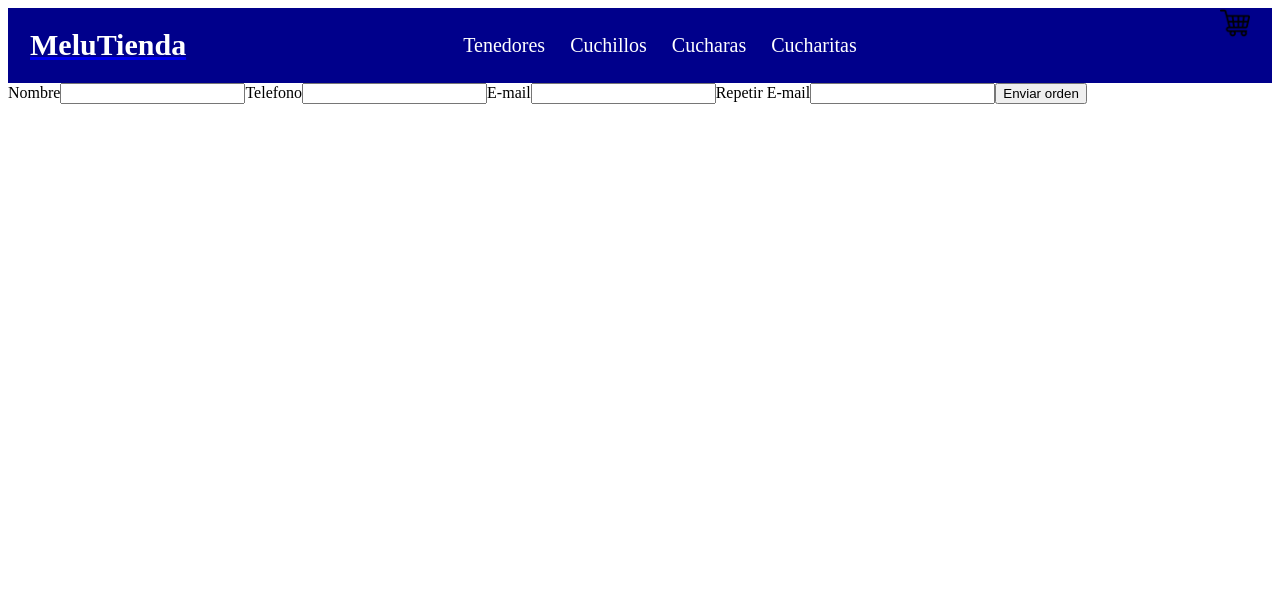
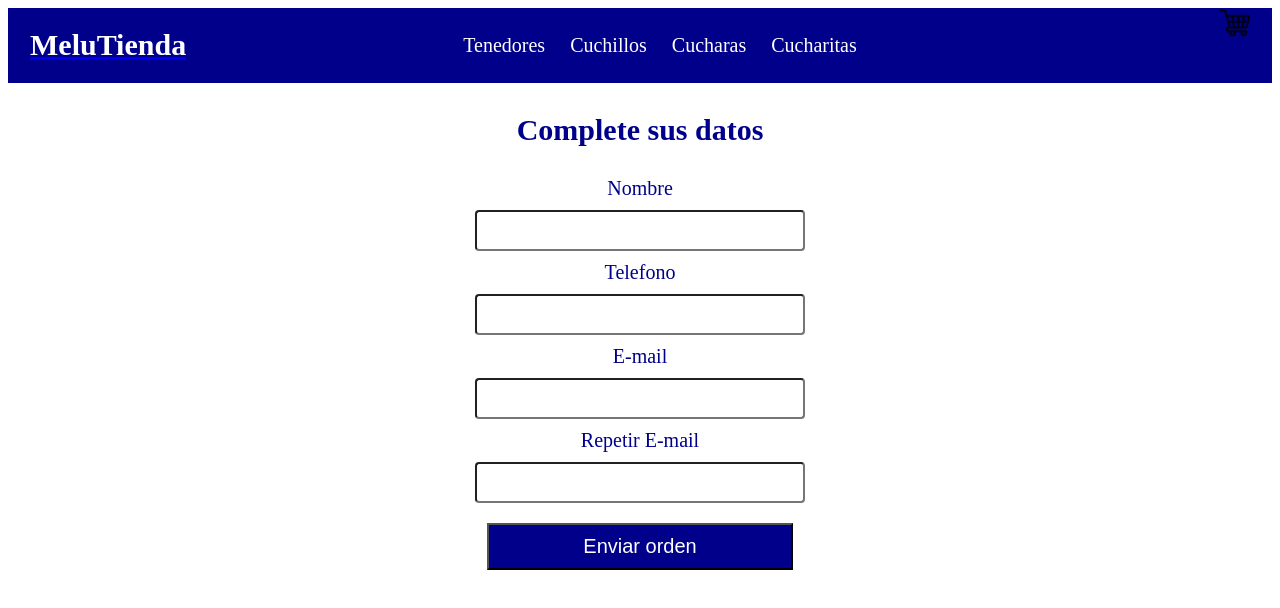
Before and after one commit to guidojb22/my-ecommerce_bendersky, a React (Vite) app: page /checkout in a window 1280 px wide. Shown: the top 608 px of the page. Built offline with nearby package versions, Linux system fonts and the light colour scheme.

Commit message:
Estilo checkout

```diff
--- a/src/components/Checkout/Checkout.css
+++ b/src/components/Checkout/Checkout.css
@@ -0,0 +1,49 @@
+.tituloForm{
+    color: darkblue;
+    font-size: 30px;
+    display: flex;
+    justify-content: center;
+    align-items: center;
+}
+
+.form{
+    margin: 20px;
+    color: darkblue;
+    display: flex;
+    flex-direction: column;
+    font-size: 20px;
+    justify-content: center;
+    align-items: center;
+}
+
+.input{
+    width: 25%;
+    font-size: 15px;
+    padding: 10px;
+    margin: 10px 0;
+    border-radius: 4px;
+    color: darkblue;
+}
+
+.boton{
+    width: 25%;
+    text-decoration: none;
+    margin: 10px 0;
+    color: white;
+    background-color: darkblue;
+    padding: 10px 0;
+    display: flex;
+    justify-content: center;
+    align-items: center;
+    font-size: 20px;
+}
+
+.ordenGenerada{
+    margin: 20px;
+    color: darkblue;
+    display: flex;
+    flex-direction: column;
+    font-size: 20px;
+    justify-content: center;
+    align-items: center;
+}
--- a/src/components/Checkout/Checkout.jsx
+++ b/src/components/Checkout/Checkout.jsx
@@ -55,7 +55,7 @@ const subirOrden = (orden) => {
     <div>
       {
         idOrden ? (
-          <div>
+          <div className='ordenGenerada'>
             <h2>Orden generada correctamente</h2>
             <p>Número de orden: {idOrden} </p>
           </div>
--- a/src/components/Checkout/Form.jsx
+++ b/src/components/Checkout/Form.jsx
@@ -1,9 +1,10 @@
 const Form = ({ datosForm, guardarDatosInput, enviarOrden }) => {
   return (
     <div>
-      <form onSubmit={enviarOrden}>
+      <h3 className="tituloForm">Complete sus datos</h3>
+      <form onSubmit={enviarOrden} className="form" >
         <label htmlFor="nombre">Nombre</label>
-        <input
+        <input className="input"
           type="text"
           id="nombre"
           name="nombre"
@@ -13,7 +14,7 @@ const Form = ({ datosForm, guardarDatosInput, enviarOrden }) => {
         />
 
         <label htmlFor="telefono">Telefono</label>
-        <input
+        <input className="input"
           type="text"
           id="telefono"
           name="telefono"
@@ -23,7 +24,7 @@ const Form = ({ datosForm, guardarDatosInput, enviarOrden }) => {
         />
 
         <label htmlFor="email">E-mail</label>
-        <input
+        <input className="input"
           type="email"
           id="email"
           name="email"
@@ -33,7 +34,7 @@ const Form = ({ datosForm, guardarDatosInput, enviarOrden }) => {
         />
 
         <label htmlFor="emailRepetido">Repetir E-mail</label>
-        <input
+        <input className="input"
           type="email"
           id="emailRepetido"
           name="emailRepetido"
@@ -42,7 +43,7 @@ const Form = ({ datosForm, guardarDatosInput, enviarOrden }) => {
           required
         />
 
-        <button type="submit">Enviar orden</button>
+        <button type="submit" className="boton">Enviar orden</button>
       </form>
     </div>
   );
```
